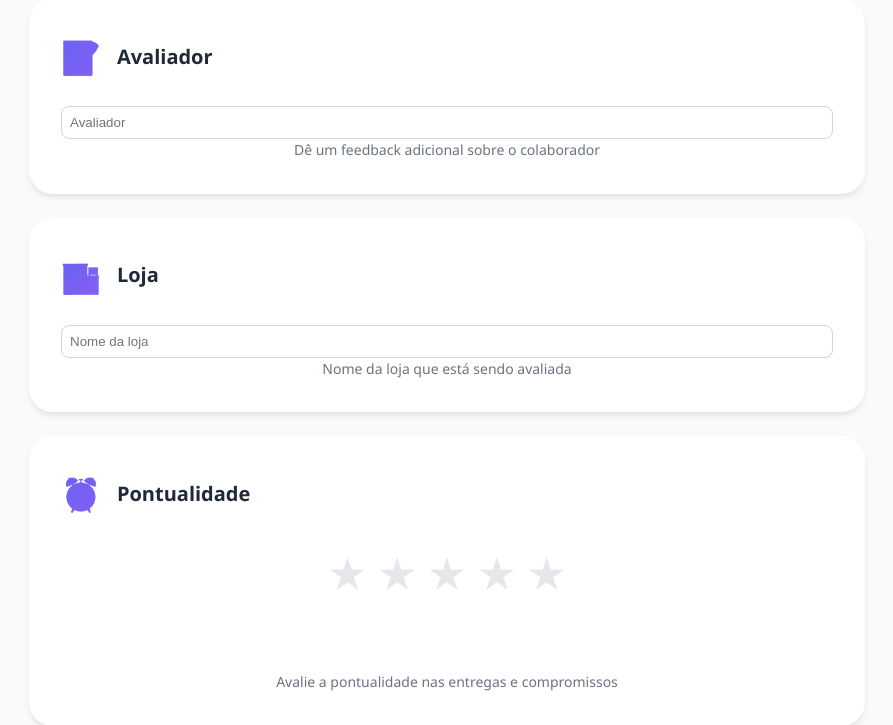
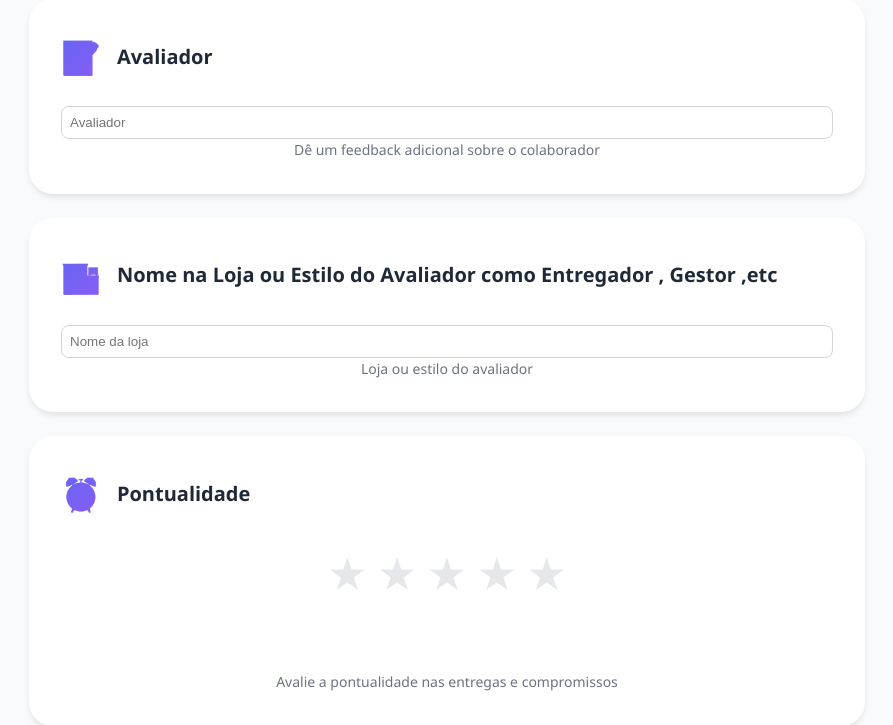
Before and after one commit to estuart27/Onepage-avaliacao, a Django app: page /avaliar/3/ in a window 1280 px wide. Shown: the part 209-934 px from the top of the page, without its empty margins (193-1086 px from the left). Run offline with Django 5.2, Linux system fonts and the light colour scheme; data comes from the database, SQL or seed files in the repository; some libraries are stand-ins or nearby versions.

Commit message:
Finalizado

```diff
--- a/avaliacao/templates/avaliacao/avaliar_colaborador.html
+++ b/avaliacao/templates/avaliacao/avaliar_colaborador.html
@@ -249,11 +249,11 @@
           <div class="rating-group" style="position: relative;">
             <div class="rating-header">
                 <span class="emoji">🏬</span>
-                <h3 class="rating-title">Loja</h3>
+                <h3 class="rating-title">Nome na Loja ou Estilo do Avaliador como Entregador , Gestor ,etc  </h3>
             </div>
             <input type="text" name="loja" id="loja" placeholder="Nome da loja" required
                    style="width: 100%; padding: 0.5rem; border: 1px solid #d1d5db; border-radius: 0.5rem;">
-            <p class="help-text">Nome da loja que está sendo avaliada</p>
+            <p class="help-text">Loja ou estilo do avaliador </p>
 
             <!-- Div onde as sugestões vão aparecer -->
             <div id="suggestions-container" class="suggestions" style="display: none;">
@@ -465,7 +465,7 @@
           });
       });
       const lojas = [
-      "Arabi´s", "Bello Pastel", "Cacau Show", "Chikens do Mc",
+      "Colabolador","Gestor","Entregador","Arabi´s", "Bello Pastel", "Cacau Show", "Chikens do Mc",
       "Croasonho", "Di Gramado", "Gelobel",
       "Ice Creamy", "Kekala", "Mc Donald´s", "Milanetto",
       "Mister Cuca", "Mr. Cheff", "Naturela", "Patroni Pizza",
```
